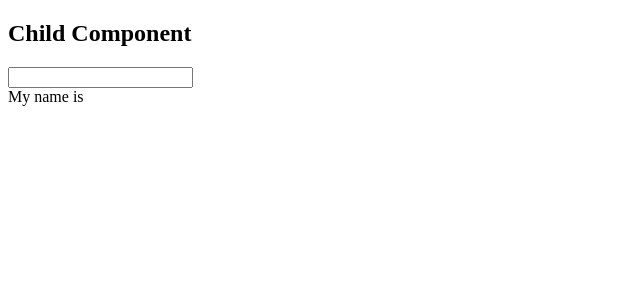
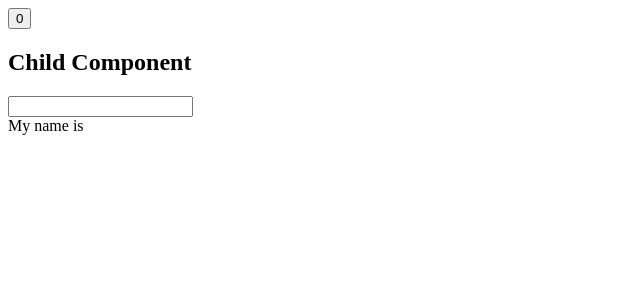
Before and after one commit to iqbal-arif/SimplifiedReactJS, a React (Vite) app in the folder demo/vite-project/Component Lifecyle/lifecycle/: page / in a window 1280 px wide. Shown: the top 300 px of the page, without its empty margins (0-640 px from the left). Built offline with nearby package versions, Linux system fonts and the light colour scheme.

Commit message:
modified:   demo/vite-project/Component Lifecyle/lifecycle/src/App.jsx

```diff
--- a/demo/vite-project/Component Lifecyle/lifecycle/src/App.jsx
+++ b/demo/vite-project/Component Lifecyle/lifecycle/src/App.jsx
@@ -1,8 +1,17 @@
+import { useState } from "react";
 import Child from "./Child";
 function App() {
+  const [count, setCount] = useState(0);
+
   console.log("Rendering Parent");
   return (
     <>
+      <button
+        style={{ display: "block", marginBottom: "1rem" }}
+        onClick={() => setCount((c) => c + 1)}
+      >
+        {count}
+      </button>
       <Child />
     </>
   );
```
